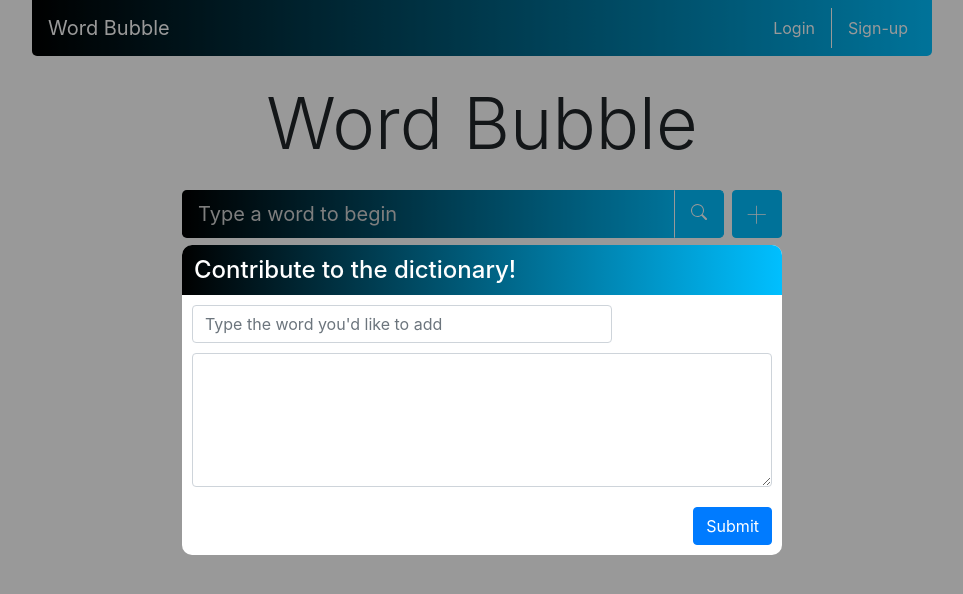
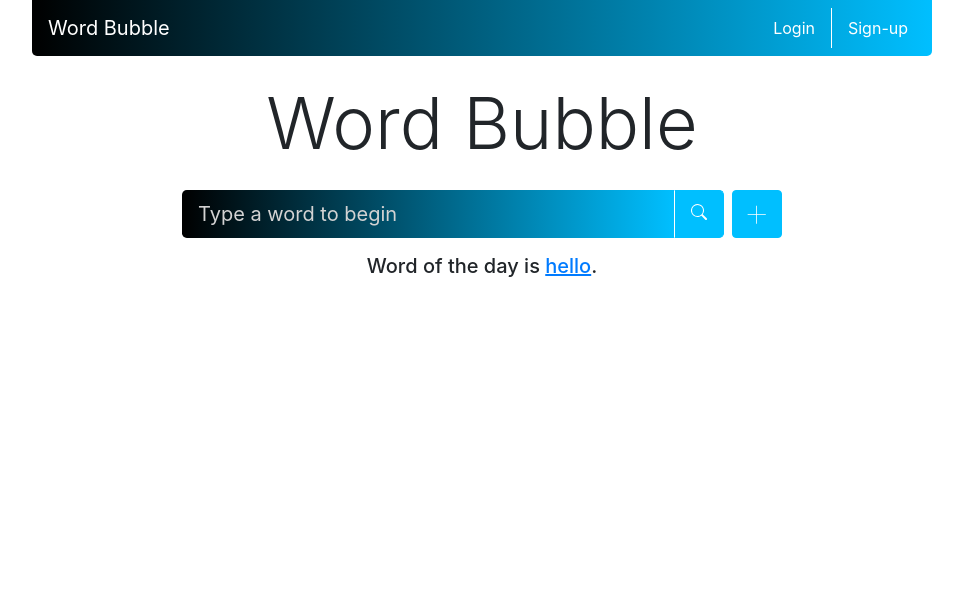
Before and after one commit to bchadwic/react, a React (Create React App) app in the folder my-app/: page / in a window 1280 px wide. Shown: the top 594 px of the page, without its empty margins (158-1121 px from the left). Built offline with nearby package versions, Linux system fonts and the light colour scheme.

Commit message:
edited the results viewport

```diff
--- a/my-app/src/components/App.js
+++ b/my-app/src/components/App.js
@@ -12,13 +12,14 @@ import Modal from './Modal';
 const App = () => {
 
     const isDefault = useSelector(state => state.isDefault);
+    const isAdding = false;
 
     return (
         <div className="App">
             <Header/>
             <Word />
             <SearchBar />
-            <Modal />
+            {isAdding ? <Modal /> : ""}
             {isDefault ? <Footnote /> : <Results />}
         </div>
   );
--- a/my-app/src/styles/Results.css
+++ b/my-app/src/styles/Results.css
@@ -1,5 +1,7 @@
 .Divider {
+    margin: auto;
     height: 1px;
+    max-width: 1000px;
     background-color: black;
 }
 
@@ -83,5 +85,5 @@
 
 .Result-Root {
     overflow-y: scroll;
-    height: 360px;
+    max-height: 60vh;
 }
```
